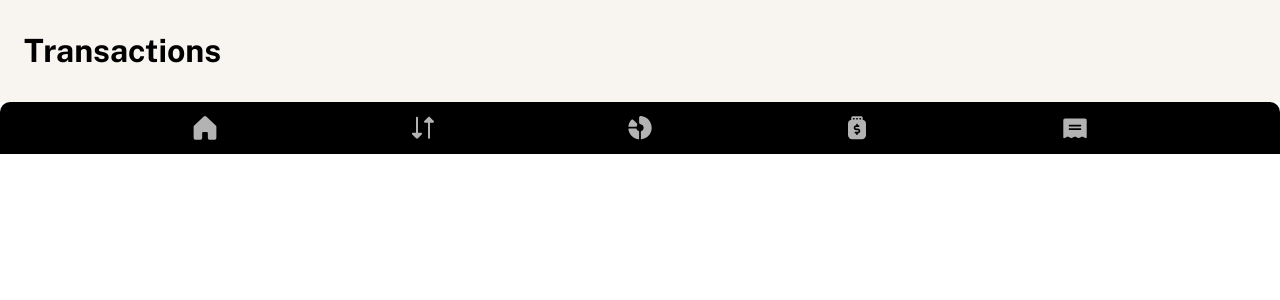
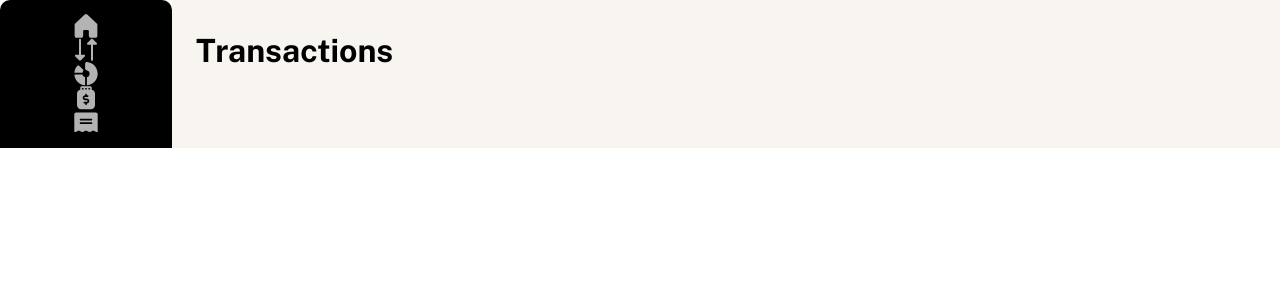
Before and after one commit to mhjarvis/personal-finance-application, a React (Vite) app: page / in a window 1280 px wide. Shown: the top 300 px of the page. Built offline with nearby package versions, Linux system fonts and the light colour scheme.

Commit message:
Add minimal styling for larger screens

```diff
--- a/src/layouts/MainLayout/MainLayout.css
+++ b/src/layouts/MainLayout/MainLayout.css
@@ -6,5 +6,6 @@
 @media screen and (min-width: 768px) {
 	.main {
 		padding: 3.2rem 2.4rem;
+		width: 100%;
 	}
 }
--- a/src/layouts/NavigationLayout/NavigationLayout.css
+++ b/src/layouts/NavigationLayout/NavigationLayout.css
@@ -9,6 +9,14 @@
 	border-top-right-radius: 10px;
 }
 
+@media screen and (min-width: 900px) {
+	.navigation-layout {
+		width: 200px;
+		display: flex;
+		flex-direction: column;
+	}
+}
+
 .navigation__icon {
 	height: 2.4rem;
 	width: 2.4rem;
--- a/src/pages/Transactions/Transactions.module.css
+++ b/src/pages/Transactions/Transactions.module.css
@@ -0,0 +1,6 @@
+@media screen and (min-width: 900px) {
+	.transactions {
+		display: flex;
+		flex-direction: row-reverse;
+	}
+}
```
